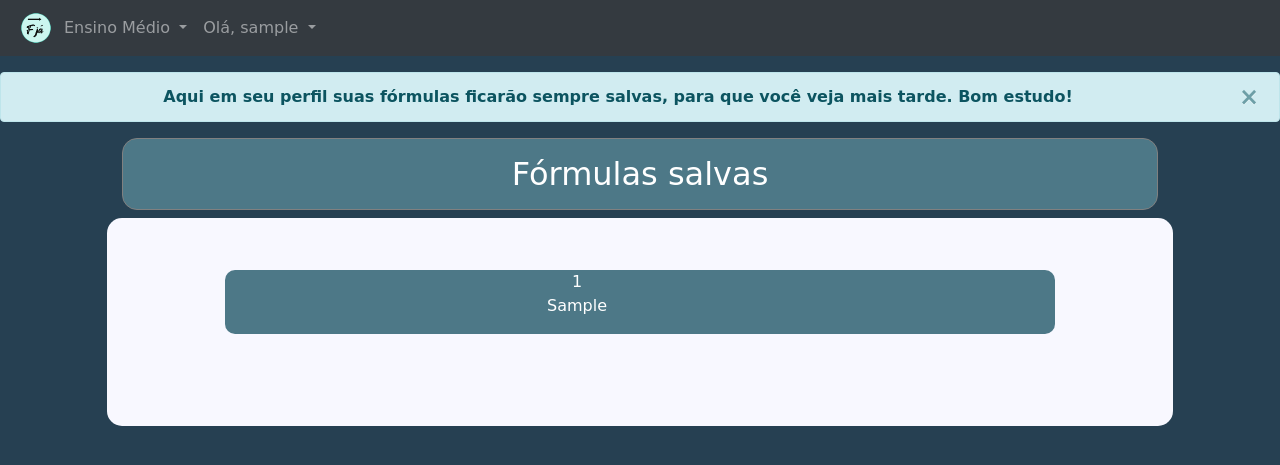
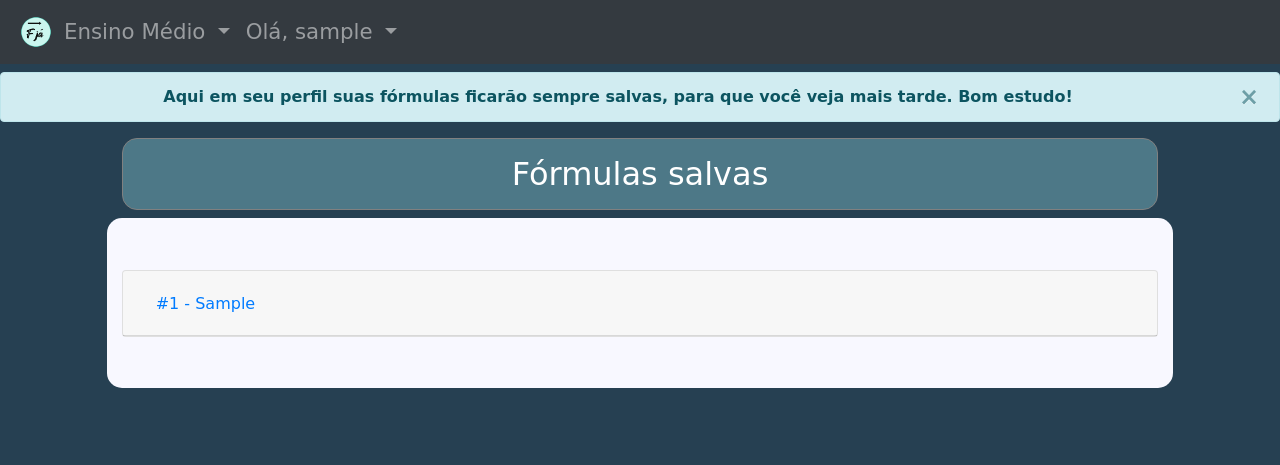
Before and after one commit to dugalvao/projeto-FisicaJa, a PHP site: page /perfil.php in a window 1280 px wide. Shown: the top 465 px of the page. Run offline with PHP 8.4, Linux system fonts and the light colour scheme; the visitor is signed in with stand-in values (Sample User, id 1); tables that the repository leaves empty or names only in its code hold one stand-in row (values such as "Sample post").

Commit message:
consulta tela perfil

```diff
--- a/css/estilo.css
+++ b/css/estilo.css
@@ -63,7 +63,6 @@ button {
 }
 
 #menu {
-    text-transform: uppercase;
     font-size: 16pt;
 }
 
--- a/css/perfil.css
+++ b/css/perfil.css
@@ -47,3 +47,7 @@ body {
 #favorito li {
     color: white;
 }
+
+#menu {
+    font-size: 16pt;
+}
--- a/perfil.php
+++ b/perfil.php
@@ -12,6 +12,7 @@ $id_usuario = $_SESSION['id_user'];
         <!-- Bootstrap CSS -->
         <link rel="stylesheet" href="css/bootstrap.css">
 		<link rel="stylesheet" href="css/perfil.css">
+
 
         <!-- Optional JavaScript -->
         <!-- jQuery first, then Popper.js, then Bootstrap JS -->
@@ -72,10 +73,32 @@ $id_usuario = $_SESSION['id_user'];
 				// $total_formula = mysqli_query($conectar, "SELECT COUNT(*) FROM formula WHERE id_usuario = $id_usuario" );
 				?>
 				<?php foreach ($select_formula as $usuario ) : ?>
-				<div class="row" id="linhaFavorito">
-    			<ul id="favorito" onclick="exibirFormula();">
-					<li><?php echo $usuario['id_formula']; ?></li>
-					<li><?php echo $usuario['tipo_formula']; ?></li>
+				<!-- <div class="row" id="linhaFavorito">
+					<ul id="favorito" onclick="exibirFormula();">
+						<li><?php echo $usuario['id_formula']; ?></li>
+						<li><?php echo $usuario['tipo_formula']; ?></li>
+					</ul>
+				</div> -->
+				<div class="accordion" id="accordionExample">
+					<div class="card">
+						<div class="card-header" id="headingOne" data-toggle="collapse" data-target="#collapse<?php echo $usuario['id_formula']; ?>" aria-expanded="true" aria-controls="collapseOne">
+						<h2 class="mb-0">
+							<button class="btn btn-link" type="button" >
+							#<?php echo $usuario['id_formula']; ?> - <?php echo $usuario['tipo_formula']; ?>
+							</button>
+						</h2>
+						</div>
+						<div id="collapse<?php echo $usuario['id_formula']; ?>" class="collapse" aria-labelledby="headingOne" data-parent="#accordionExample">
+							<div class="card-body">
+								<?php if( $usuario['tipo_formula'] == 'MRU'){ ?>
+									S = So + (V . t)<br/>
+									S = <?php echo $usuario['valor1'] ?> + (<?php echo $usuario['valor2'] ?> . <?php echo $usuario['valor3'] ?>)<br/>
+									S = <?php echo $usuario['valor1'] ?> + <?php echo $usuario['valor2'] * $usuario['valor3'] ?><br/>
+									S = <?php echo $usuario['valor1'] +  ($usuario['valor2'] * $usuario['valor3']) ?> m
+								<?php }?>
+							</div>
+						</div>
+					</div>
 				</div>
 				<?php endforeach; ?>
 		</div>
```
Also changed, not shown: MRUg1.php (+15 -3 lines).
